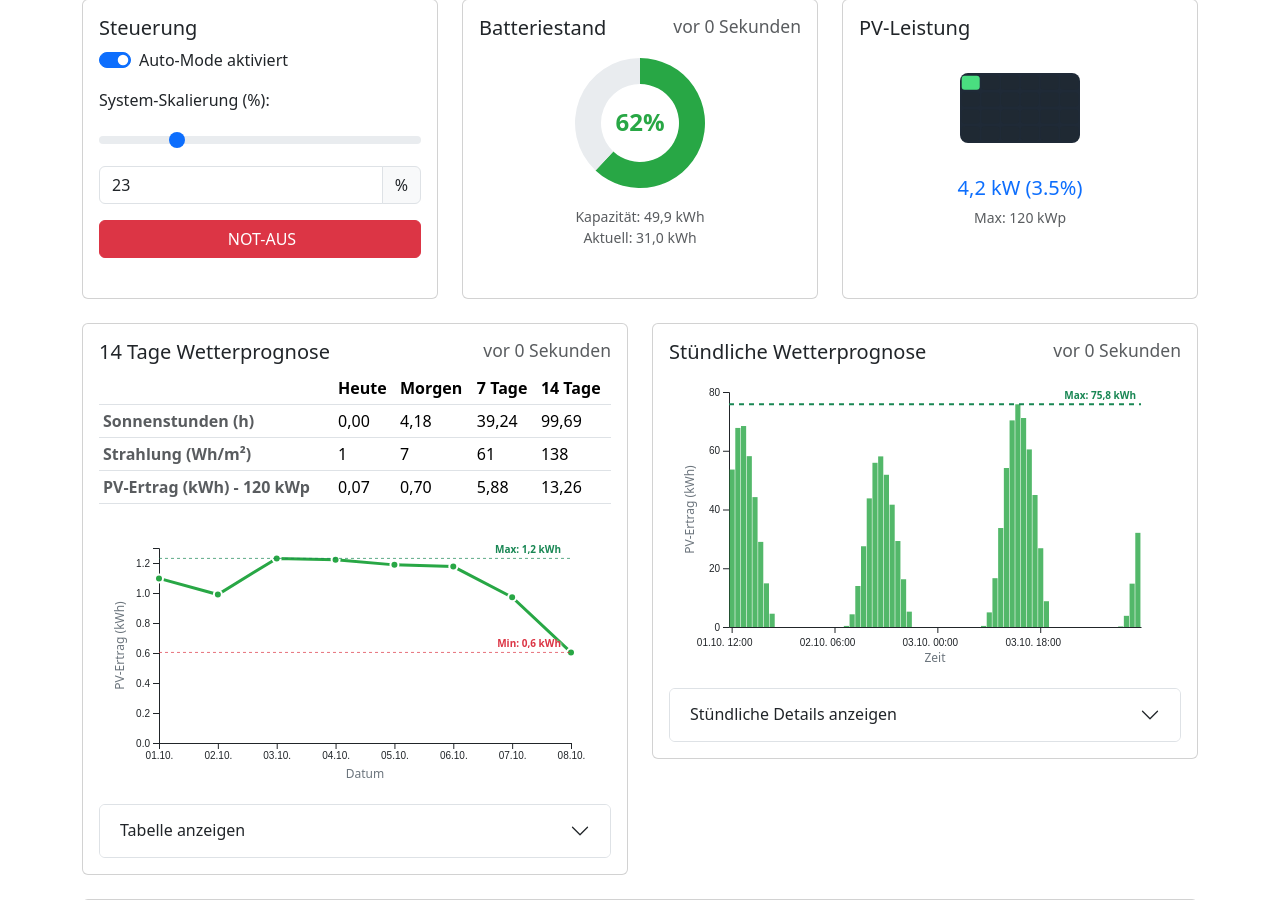
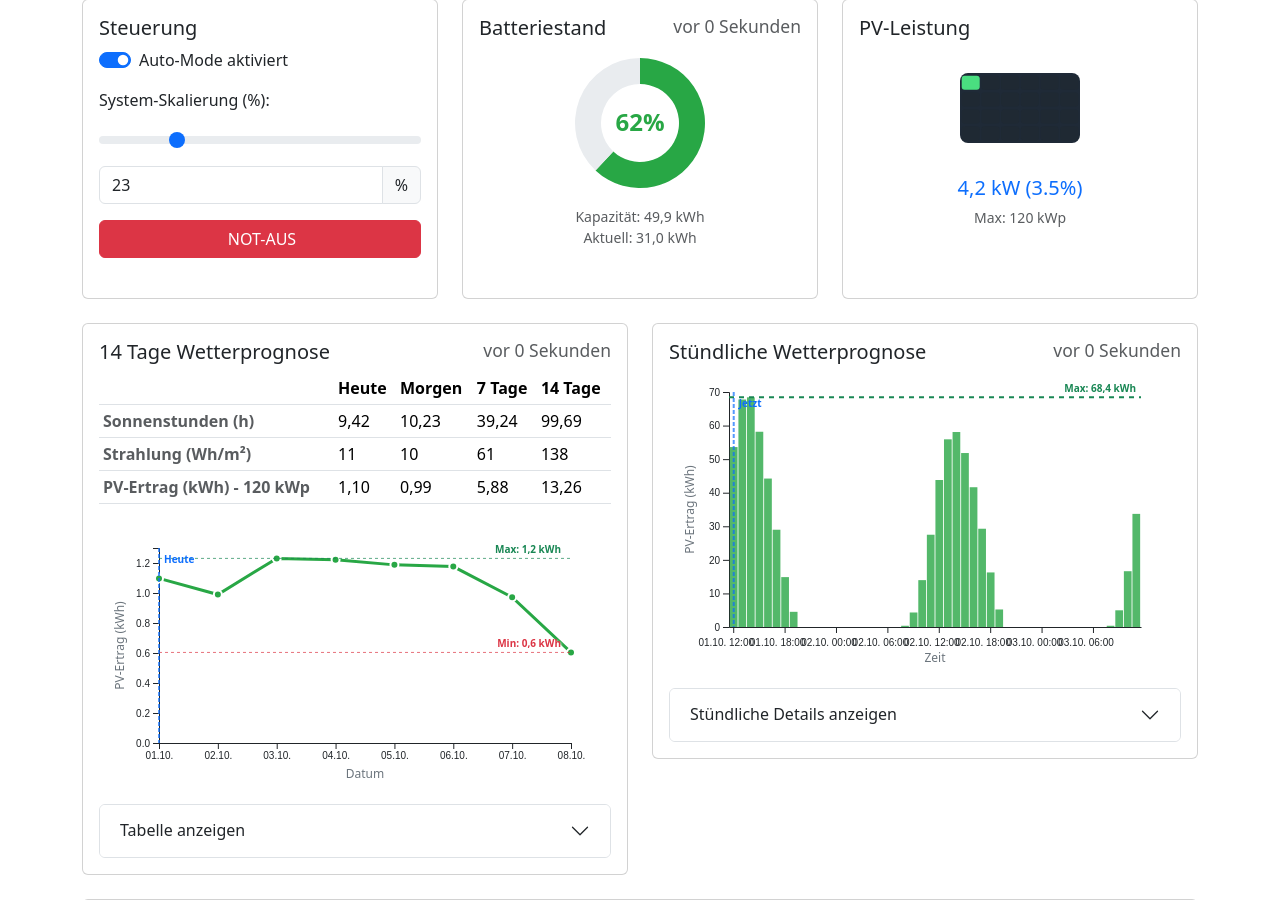
Before and after one commit to alexanderthurn/plexmining, a PHP site: page / in a window 1280 px wide. Shown: the part 71-971 px from the top of the page. Run offline with PHP 8.4, Linux system fonts and the light colour scheme.

Commit message:
better data

```diff
--- a/web/api/data.php
+++ b/web/api/data.php
@@ -256,29 +256,48 @@ if (is_array($weatherDaily)) {
         ];
     }
 
-    // Tomorrow (next day if available)
-    if (count($weatherDaily) > 1) {
-        $tomorrow = $weatherDaily[1] ?? [];
-        $aggregatedWeather['tomorrow'] = [
-            'sunshine_hours' => isset($tomorrow['sunshine_hours']) && is_numeric($tomorrow['sunshine_hours']) ?
-                number_format($tomorrow['sunshine_hours'], 2, ',', '.') : '0,00',
-            'radiation_sum' => isset($tomorrow['shortwave_radiation_sum_Wh_m2']) && is_numeric($tomorrow['shortwave_radiation_sum_Wh_m2']) ?
-                number_format($tomorrow['shortwave_radiation_sum_Wh_m2'], 0, ',', '.') : '0',
-            'pv_energy' => isset($tomorrow['pv_energy_kwh']) && is_numeric($tomorrow['pv_energy_kwh']) ?
-                number_format($tomorrow['pv_energy_kwh'], 2, ',', '.') : '0,00'
+    // Determine today and tomorrow entries explicitly
+    $todayDate = new DateTime('today');
+    $tomorrowDate = new DateTime('tomorrow');
+    $todayEntry = null;
+    $tomorrowEntry = null;
+
+    foreach ($weatherDaily as $day) {
+        if (!isset($day['date'])) continue;
+        $dayDate = DateTime::createFromFormat('Y-m-d', $day['date']);
+        if (!$dayDate) continue;
+        $dayDate->setTime(0, 0, 0);
+
+        if ($dayDate == $todayDate && $todayEntry === null) {
+            $todayEntry = $day;
+        } elseif ($dayDate == $tomorrowDate && $tomorrowEntry === null) {
+            $tomorrowEntry = $day;
+        }
+
+        if ($todayEntry && $tomorrowEntry) {
+            break;
+        }
+    }
+
+    if ($todayEntry) {
+        $aggregatedWeather['today'] = [
+            'sunshine_hours' => isset($todayEntry['sunshine_hours']) && is_numeric($todayEntry['sunshine_hours']) ?
+                number_format($todayEntry['sunshine_hours'], 2, ',', '.') : '0,00',
+            'radiation_sum' => isset($todayEntry['shortwave_radiation_sum_Wh_m2']) && is_numeric($todayEntry['shortwave_radiation_sum_Wh_m2']) ?
+                number_format($todayEntry['shortwave_radiation_sum_Wh_m2'], 0, ',', '.') : '0',
+            'pv_energy' => isset($todayEntry['pv_energy_kwh']) && is_numeric($todayEntry['pv_energy_kwh']) ?
+                number_format($todayEntry['pv_energy_kwh'], 2, ',', '.') : '0,00'
         ];
     }
 
-    // Today (first day)
-    if (count($weatherDaily) > 0) {
-        $today = $weatherDaily[0] ?? [];
-        $aggregatedWeather['today'] = [
-            'sunshine_hours' => isset($today['sunshine_hours']) && is_numeric($today['sunshine_hours']) ?
-                number_format($today['sunshine_hours'], 2, ',', '.') : '0,00',
-            'radiation_sum' => isset($today['shortwave_radiation_sum_Wh_m2']) && is_numeric($today['shortwave_radiation_sum_Wh_m2']) ?
-                number_format($today['shortwave_radiation_sum_Wh_m2'], 0, ',', '.') : '0',
-            'pv_energy' => isset($today['pv_energy_kwh']) && is_numeric($today['pv_energy_kwh']) ?
-                number_format($today['pv_energy_kwh'], 2, ',', '.') : '0,00'
+    if ($tomorrowEntry) {
+        $aggregatedWeather['tomorrow'] = [
+            'sunshine_hours' => isset($tomorrowEntry['sunshine_hours']) && is_numeric($tomorrowEntry['sunshine_hours']) ?
+                number_format($tomorrowEntry['sunshine_hours'], 2, ',', '.') : '0,00',
+            'radiation_sum' => isset($tomorrowEntry['shortwave_radiation_sum_Wh_m2']) && is_numeric($tomorrowEntry['shortwave_radiation_sum_Wh_m2']) ?
+                number_format($tomorrowEntry['shortwave_radiation_sum_Wh_m2'], 0, ',', '.') : '0',
+            'pv_energy' => isset($tomorrowEntry['pv_energy_kwh']) && is_numeric($tomorrowEntry['pv_energy_kwh']) ?
+                number_format($tomorrowEntry['pv_energy_kwh'], 2, ',', '.') : '0,00'
         ];
     }
 
--- a/web/res/graphs.js
+++ b/web/res/graphs.js
@@ -9,14 +9,12 @@ function drawWeatherChart(rows) {
     var today = new Date();
     today.setHours(0, 0, 0, 0);
 
-    var data = (rows || [])
+    var rawData = (rows || [])
         .filter(function(r){
             if (!r || !r.date || typeof r.pv_energy_kwh === 'undefined') return false;
             var rowDate = new Date(r.date);
             rowDate.setHours(0, 0, 0, 0);
-            // Show today and next 14 days
-            var daysDiff = Math.floor((rowDate - today) / (1000 * 60 * 60 * 24));
-            return daysDiff >= 0 && daysDiff <= 14;
+            return rowDate.getTime() >= today.getTime();
         })
         .map(function(r){
             return {
@@ -26,6 +24,13 @@ function drawWeatherChart(rows) {
                 shortwave_radiation_sum_Wh_m2: Number(r.shortwave_radiation_sum_Wh_m2) || 0
             };
         });
+
+    if (rawData.length === 0) {
+        return;
+    }
+
+    // Limit to 14 days ahead
+    var data = rawData.slice(0, 15);
 
     if (data.length === 0) return;
 
@@ -189,6 +194,38 @@ function drawWeatherChart(rows) {
             .style('text-shadow', '1px 1px 2px rgba(255,255,255,0.8)')
             .text('Max: ' + formatNumberDE(maxValue, 1) + ' kWh');
     }
+
+    // Highlight today's date (clamp within domain)
+    var todayMarkerDate = new Date();
+    todayMarkerDate.setHours(0, 0, 0, 0);
+    var domainStart = data[0].date;
+    var domainEnd = data[data.length - 1].date;
+    if (todayMarkerDate < domainStart) todayMarkerDate = new Date(domainStart);
+    if (todayMarkerDate > domainEnd) todayMarkerDate = new Date(domainEnd);
+
+    var todayX = x(todayMarkerDate);
+
+    g.append('line')
+        .attr('class', 'today-line')
+        .attr('x1', todayX)
+        .attr('x2', todayX)
+        .attr('y1', 0)
+        .attr('y2', innerHeight)
+        .attr('stroke', '#0d6efd')
+        .attr('stroke-width', 2)
+        .attr('stroke-dasharray', '4,2')
+        .style('opacity', 0.7)
+        .style('pointer-events', 'none');
+
+    g.append('text')
+        .attr('class', 'today-label')
+        .attr('x', todayX + 5)
+        .attr('y', 15)
+        .style('font-size', '10px')
+        .style('font-weight', 'bold')
+        .style('fill', '#0d6efd')
+        .style('pointer-events', 'none')
+        .text('Heute');
 }
 
 function drawHourlyWeatherChart(hourlyData) {
@@ -199,8 +236,17 @@ function drawHourlyWeatherChart(hourlyData) {
     var height = container.clientHeight || 300;
     var margin = { top: 20, right: 40, bottom: 45, left: 60 };
 
+    var now = new Date();
+    var startTime = new Date(now.getTime());
+    startTime.setMinutes(0, 0, 0);
+    var endTime = new Date(startTime.getTime() + 48 * 60 * 60 * 1000); // next 48 hours
+
     var data = (hourlyData || [])
-        .filter(function(h){ return h && h.datetime && typeof h.pv_energy_kwh !== 'undefined'; })
+        .filter(function(h){
+            if (!h || !h.datetime || typeof h.pv_energy_kwh === 'undefined') return false;
+            var dt = new Date(h.datetime);
+            return dt >= startTime && dt <= endTime;
+        })
         .map(function(h){
             return {
                 datetime: new Date(h.datetime),
@@ -349,6 +395,34 @@ function drawHourlyWeatherChart(hourlyData) {
             .style('text-shadow', '1px 1px 2px rgba(255,255,255,0.8)')
             .text('Max: ' + formatNumberDE(maxValue, 1) + ' kWh');
     }
+
+    // Highlight current time (closest hour)
+    var now = new Date();
+    var currentHour = new Date(now.getFullYear(), now.getMonth(), now.getDate(), now.getHours());
+    var closestHourData = data.reduce(function(prev, curr) {
+        if (!prev) return curr;
+        var prevDiff = Math.abs(prev.datetime - currentHour);
+        var currDiff = Math.abs(curr.datetime - currentHour);
+        return currDiff < prevDiff ? curr : prev;
+    }, null);
+
+    if (closestHourData) {
+        var todayX = x(closestHourData.datetime) + barWidth / 2;
+        g.append('line')
+            .attr('class', 'today-line')
+            .attr('x1', todayX)
+            .attr('x2', todayX)
+            .attr('y1', 0)
+            .attr('y2', innerHeight)
+            .style('pointer-events', 'none');
+
+        g.append('text')
+            .attr('class', 'today-label')
+            .attr('x', todayX + 5)
+            .attr('y', 15)
+            .style('pointer-events', 'none')
+            .text('Jetzt');
+    }
 }
 
 function drawBatteryDonut(percent, kwh) {
--- a/web/res/style.css
+++ b/web/res/style.css
@@ -110,3 +110,17 @@ body {
     width: 100%;
     max-width: 100%;
 }
+
+.today-line {
+    stroke: #0d6efd;
+    stroke-width: 2px;
+    stroke-dasharray: 4, 2;
+    opacity: 0.7;
+}
+
+.today-label {
+    fill: #0d6efd;
+    font-weight: bold;
+    font-size: 10px;
+    pointer-events: none;
+}
```
